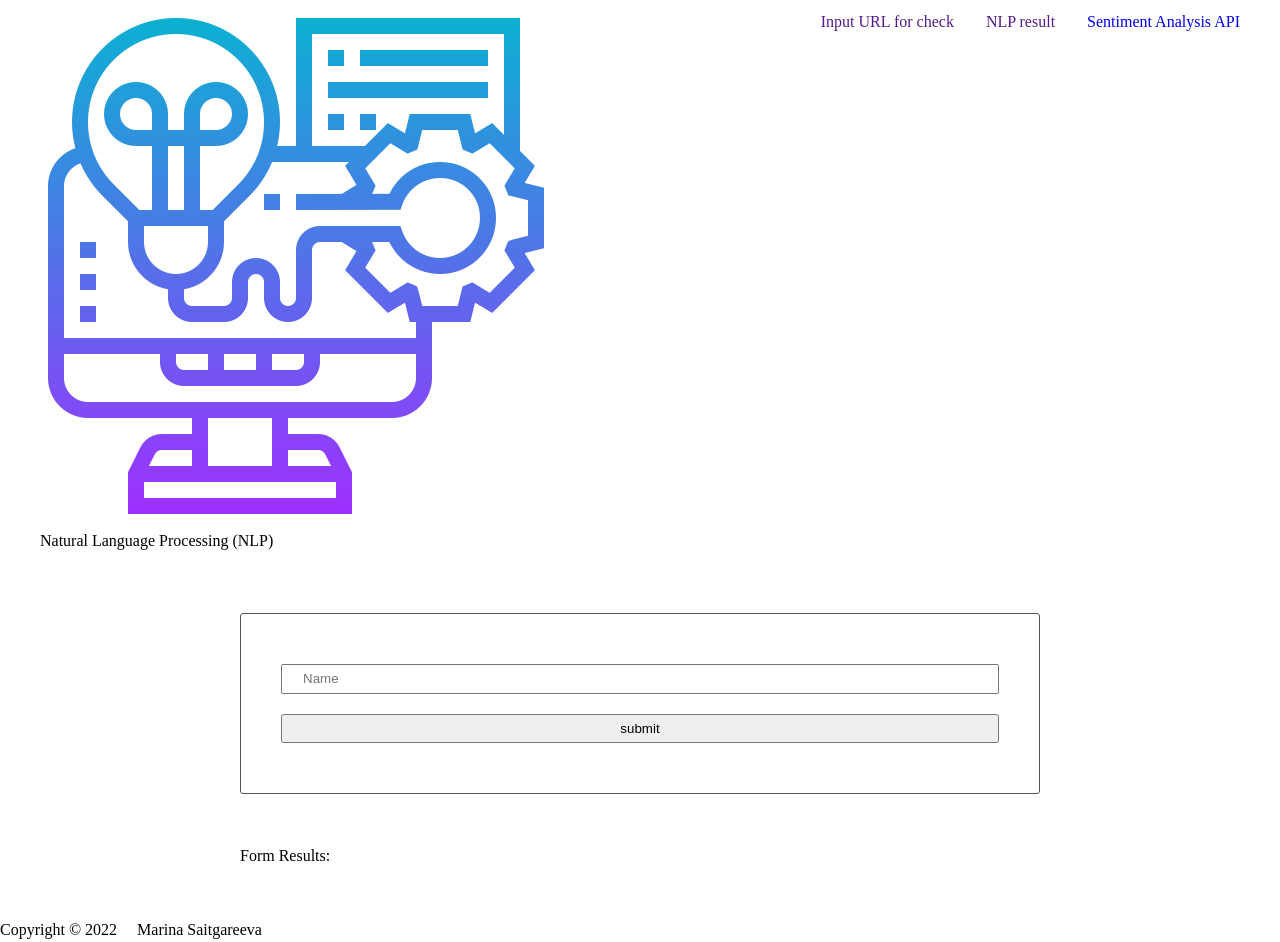
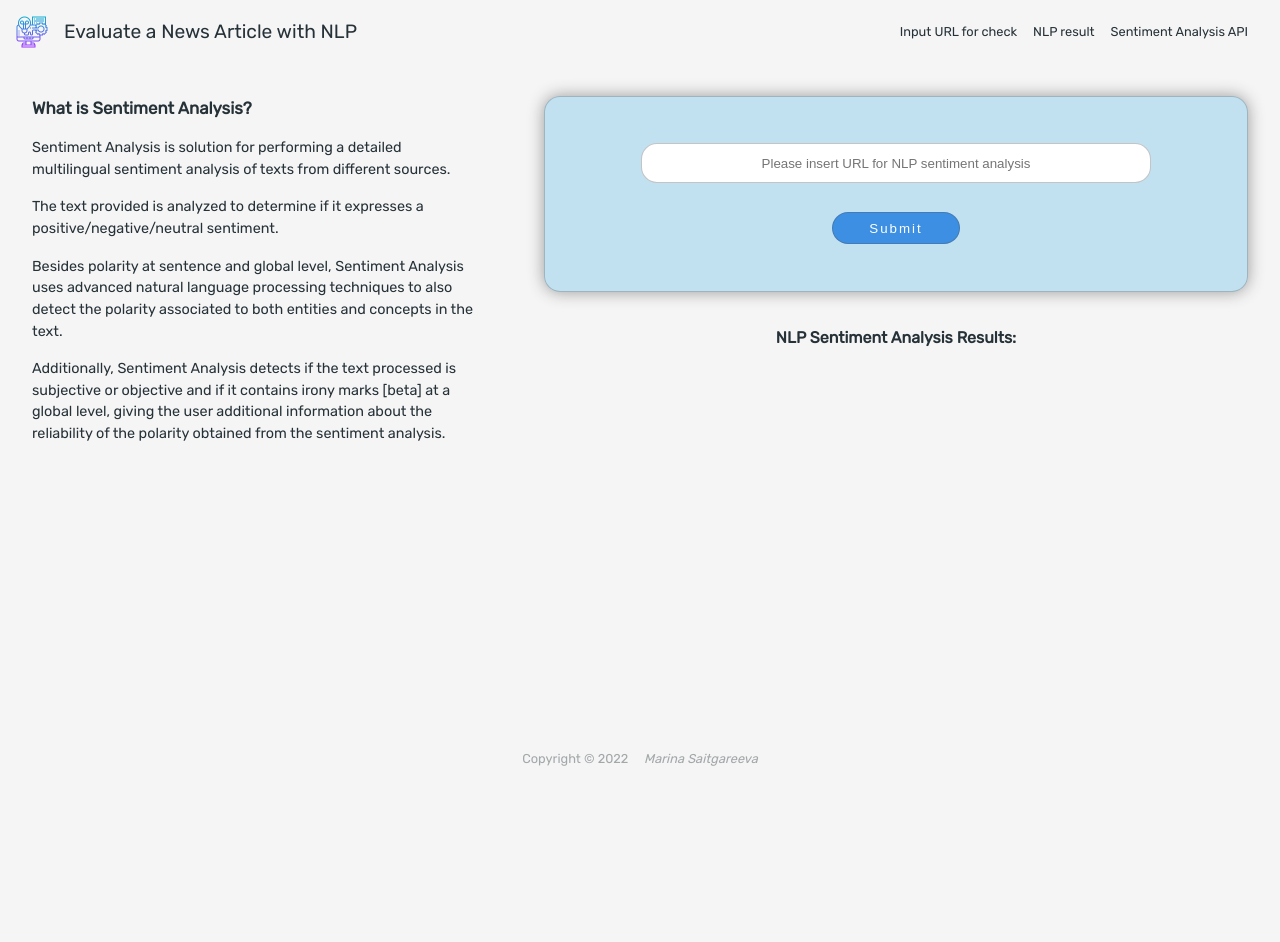
Before and after one commit to MarinaSaitgareeva/Udacity-evaluate-news-nlp, a website built with webpack: page src/client/views/index.html in a window 1280 px wide. After the commit the page ends 800 px from the top, so only its background shows below. Built offline with nearby package versions, Linux system fonts and the light colour scheme; files whose address does not match are found by name.

Commit message:
style and add content in index.html

```diff
--- a/src/client/index.js
+++ b/src/client/index.js
@@ -8,3 +8,8 @@ import './styles/form.scss'
 import './styles/header.scss'
 
 console.log(checkForName);
+
+// Add logo in App
+import logo from './assets/logo.png'
+const logoImg = document.querySelector('#logo-img');
+logoImg.src = logo;
--- a/src/client/styles/base.scss
+++ b/src/client/styles/base.scss
@@ -1,14 +1,29 @@
+@import url('https://fonts.googleapis.com/css2?family=Rubik&display=swap');
+
+$primary-color: #263238;
+
 body {
     display: flex;
     flex-direction: column;
-    min-height: 100vh;
+	font-family: 'Rubik', sans-serif;
+	background-color: #f5f5f5;
+	color: $primary-color;
+	line-height: 1.5;
 }
 
 main {
-    flex: 2;
+    height: 100vh;
+    display: grid;
+    grid-template-columns: 40% 60%;
+    grid-template-rows: repeat(2, 1fr);
 }
 
-section {
-    max-width: 800px;
-    margin: 50px auto;
+.description {
+    grid-row: span 2;
+    display: flex;
+    flex-direction: column;
+    gap: 1rem;
+    max-width: 50rem;
+    font-size: 0.9rem;
+    margin: 2rem;
 }
--- a/src/client/styles/footer.scss
+++ b/src/client/styles/footer.scss
@@ -0,0 +1,6 @@
+footer {
+  text-align: center;
+  color: #26323866;
+  font-size: 0.8rem;
+  padding: 2rem 1rem;
+}
--- a/src/client/styles/form.scss
+++ b/src/client/styles/form.scss
@@ -1,12 +1,51 @@
-form {
-    border: 1px solid #545454;
-    border-radius: 3px;
-    padding: 40px;
+.inputForm {
+    height: 60%;
+    background-color: #6abfea60;
+    border: 1px solid #54545452;
+    border-radius: 1rem;
+    box-shadow: 0 0 1rem 0 rgb(50 50 50 / 47%);
+    padding: 2rem;
+    margin: 2rem;
+}
+
+.inputFormField {
+    display: flex;
+    flex-direction: column;
+    justify-content: space-around;
+    align-items: center;
+    height: 100%;
 }
 
 input {
+    text-align: center;
+    border: 1px solid #54545458;
+    border-radius: 1rem;
     padding: 5px 20px;
-    width: 100%;
-    line-height: 16px;
-    margin: 10px 0;
 }
+
+#name {
+    width: 80%;
+    height: 2.5rem;
+}
+
+#inputBtn {
+    background: #3189e1ec;
+    color: #fff;
+    letter-spacing: 2px;
+    cursor: pointer;
+    width: 20%;
+    height: 2rem;
+    transition: 0.2s all ease-in-out;
+
+    &:hover {
+        background: #094683;
+        box-shadow: 0 0 1rem 0 rgb(50 50 50 / 60%);
+    }
+}
+
+.nlpResult {
+    opacity: 1;
+    text-align: center;
+    position: relative;
+    top: -4rem;
+}
--- a/src/client/styles/header.scss
+++ b/src/client/styles/header.scss
@@ -1,10 +1,36 @@
 header {
     display: flex;
     justify-content: space-between;
-    padding: 10px 40px;
+    flex-wrap: wrap;
+    padding: 1rem;
+    align-items: center;
+}
+
+.logo {
+    display: flex;
+    align-items: center;
+    gap: 1rem;
+    font-size: 1.2rem;
+}
+
+.logo-img {
+    display: inline;
+    height: 2rem;
+    width: 2rem;
+}
+
+.logo-text {
+    display: inline;
+}
+
+
+.navigation {
+    padding-inline: 1rem;
 }
 
 .nav-list {
+    font-size: 0.8rem;
     display: flex;
-    gap: 2rem;
+    flex-wrap: wrap;
+    gap: 1rem;
 }
--- a/src/client/styles/resets.scss
+++ b/src/client/styles/resets.scss
@@ -1,41 +1,31 @@
-/* http://meyerweb.com/eric/tools/css/reset/
-   v2.0 | 20110126
-   License: none (public domain)
-*/
-
-* {
-    box-sizing: border-box;
+/* Box sizing rules */
+*,
+*::before,
+*::after {
+  box-sizing: border-box;
 }
 
-html, body, div, span, applet, object, iframe,
-h1, h2, h3, h4, h5, h6, p, blockquote, pre,
-a, abbr, acronym, address, big, cite, code,
-del, dfn, em, img, ins, kbd, q, s, samp,
-small, strike, strong, sub, sup, tt, var,
-b, u, i, center,
-dl, dt, dd, ol, ul, li,
-fieldset, form, label, legend,
-table, caption, tbody, tfoot, thead, tr, th, td,
-article, aside, canvas, details, embed,
-figure, figcaption, footer, header, hgroup,
-menu, nav, output, ruby, section, summary,
-time, mark, audio, video {
-	margin: 0;
-	padding: 0;
-	border: 0;
-	font-size: 100%;
-	font: inherit;
-	vertical-align: baseline;
+/* Remove default margin */
+* {
+  padding: 0;
+  margin: 0;
+  /* font: inherit; */
+}
+
+/* Set core root defaults */
+html:focus-within {
+  scroll-behavior: smooth;
+}
+
+html,
+body {
+  height: 100%;
 }
 
 /* HTML5 display-role reset for older browsers */
 article, aside, details, figcaption, figure,
 footer, header, hgroup, menu, nav, section {
 	display: block;
-}
-
-body {
-	line-height: 1.5;
 }
 
 ol, ul {
@@ -63,5 +53,6 @@ ul {
 
 a {
 	text-decoration: none;
+	color: #263238;
 	cursor: pointer;
 }
--- a/src/client/views/index.html
+++ b/src/client/views/index.html
@@ -13,32 +13,42 @@
     <header>
 
       <div class="logo">
-        <img class="logo-img" src="../images/logo.png" alt="logo">
+        <img class="logo-img" id="logo-img" alt="logo">
         <p class="logo-text">
-          Natural Language Processing (NLP)
+          Evaluate a News Article with NLP
         </p>
       </div>
 
       <nav class="navigation">
         <ul class="nav-list">
-          <li class="nav-item"><a href="">Input URL for check</a></li>
-          <li class="nav-item"><a href="">NLP result</a></li>
+          <li class="nav-item"><a href="#inputForm">Input URL for check</a></li>
+          <li class="nav-item"><a href="#nlpResult">NLP result</a></li>
           <li class="nav-item"><a href="https://www.meaningcloud.com/developer/sentiment-analysis" target="_blank">Sentiment Analysis API</a></li>
         </ul>
       </nav>
     </header>
 
       <main>
-        <section>
-          <form class="" onsubmit="return handleSubmit(event)">
-            <input id="name" type="text" name="input" value="" onblur="onBlur()" placeholder="Name">
-            <input type="submit" name="" value="submit" onclick="return handleSubmit(event)" onsubmit="return handleSubmit(event)">
+        <section class="description" id="description">
+          <h3>What is Sentiment Analysis?</h3>
+          <p>Sentiment Analysis is solution for performing a detailed multilingual sentiment analysis of texts from different sources.</p>
+          <p>The text provided is analyzed to determine if it expresses a positive/negative/neutral sentiment.</p>
+          <p>Besides polarity at sentence and global level, Sentiment Analysis uses advanced natural language processing techniques to also detect the polarity associated to both entities and concepts in the text.</p>
+          <p>Additionally, Sentiment Analysis detects if the text processed is subjective or objective and if it contains irony marks [beta] at a global level, giving the user additional information about the reliability of the polarity obtained from the sentiment analysis.</p>
+        </section>
+
+        <section class="inputForm" id="inputForm">
+          <form class="inputFormField" onsubmit="return handleSubmit(event)">
+            <input id="name" type="text" name="input" value="" onblur="onBlur()" placeholder="Please insert URL for NLP sentiment analysis">
+            <input id="inputBtn" type="submit" name="" value="Submit" onclick="return handleSubmit(event)" onsubmit="return handleSubmit(event)">
           </form>
         </section>
 
-        <section>
-          <strong>Form Results:</strong>
-          <div id="results"></div>
+        <section class="nlpResult" id="nlpResult">
+          <strong>NLP Sentiment Analysis Results:</strong>
+          <div id="results">
+
+          </div>
         </section>
       </main>
 
--- a/webpack.prod.js
+++ b/webpack.prod.js
@@ -5,7 +5,7 @@ const HtmlWebPackPlugin = require('html-webpack-plugin');
 module.exports = {
   mode: 'production',
   entry: {
-    path: path.resolve(__dirname, '/src/client/index.js')
+    bundle: path.resolve(__dirname, '/src/client/index.js')
   },
   output: {
     filename: '[name].js',
```
Also changed, not shown: src/server/index.js (+11 -13 lines), 1 other file.
